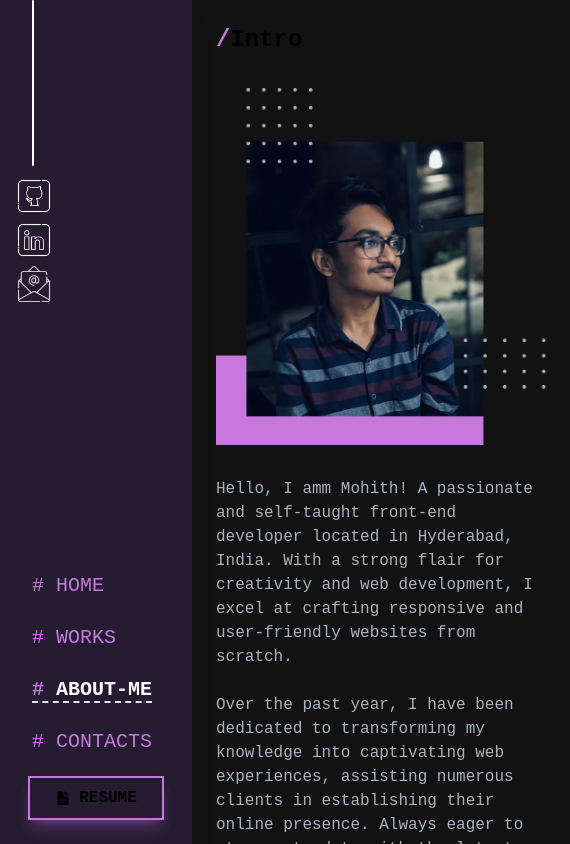
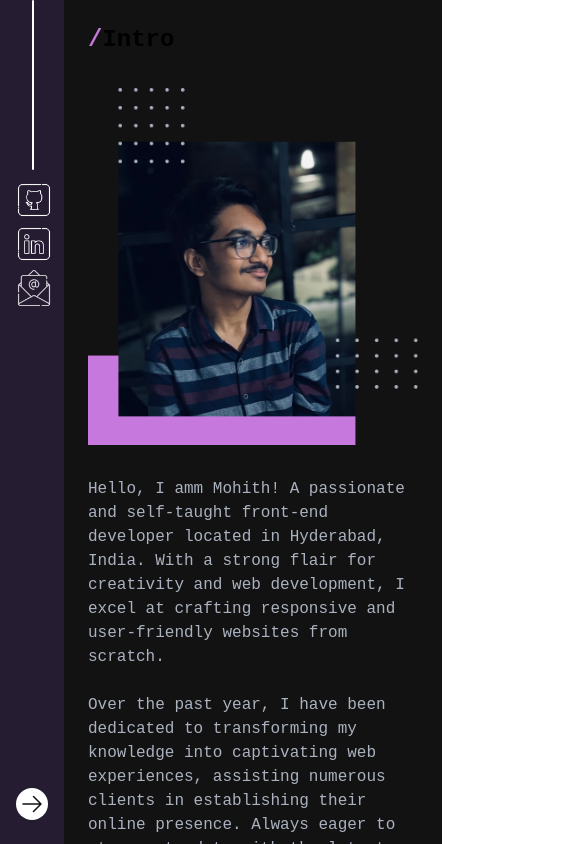
Before and after one commit to Mohith-Kumar28/my_portfolio, a Next.js app: page /about in a window 390 px wide. Shown: the whole page, 570 px wide, since content can reach past the window. Built offline with nearby package versions, Linux system fonts and the light colour scheme.

Commit message:
made it responcivet

```diff
--- a/components/ChatHome.jsx
+++ b/components/ChatHome.jsx
@@ -139,9 +139,9 @@ setLoading(false)
 
 
   return (
-    <div className={` relative  flex flex-col w-full h-screen  ${chatHistory[0]?'justify-end ':'justify-center  p-6 align-middle'} `}
+    <div className={` relative   flex flex-col w-full min-h-screen   ${chatHistory[0]?'justify-end ':'justify-center   p-6 align-middle'} `}
     >
-<div className='w-full mx-auto'>
+<div className='w-full  mx-auto'>
       {chatHistory.length==0&&(<>
 <h1 className='font-bold text-3xl'>
 Hi i am<span className='text-pri-purple shadow-2xl shadow-pri-purple/50'> Mohith</span>, Ask my<br/> my  <span className='text-pri-purple'>AI assistant </span> about me
--- a/components/layout/SideBar.jsx
+++ b/components/layout/SideBar.jsx
@@ -1,12 +1,12 @@
 import { Fragment, useEffect, useState } from 'react'
 import { Disclosure, Transition } from '@headlessui/react'
-import { XMarkIcon,DocumentTextIcon } from '@heroicons/react/24/solid'
+import { XMarkIcon,DocumentTextIcon,ArrowLeftIcon, ArrowRightIcon } from '@heroicons/react/24/solid'
 import Link from 'next/link'
 import { useRouter } from 'next/router'
 import Image from 'next/image'
 
 export default function SideBar() {
-  const [open, setOpen] = useState(true)
+  const [open, setOpen] = useState(false)
 
   const router=useRouter()
 
@@ -50,12 +50,12 @@ export default function SideBar() {
   }, [router])
 
   return (
-    <Transition.Root show={open} as={Fragment}>
-      <Disclosure as="div"   onClose={setOpen}>
+    // <Transition.Root show={open} as={Fragment}>
+      <div >
 
 
             <div className="pointer-events-none h-screen   flex ">
-              <Transition.Child
+              {/* <Transition.Child
                 as={Fragment}
                 enter="transform transition ease-in-out duration-500 sm:duration-700"
                 enterFrom="translate-y-full"
@@ -63,8 +63,8 @@ export default function SideBar() {
                 leave="transform transition ease-in-out duration-500 sm:duration-700"
                 leaveFrom="translate-y-0"
                 leaveTo="translate-y-full"
-              >
-                <Disclosure.Panel className="pointer-events-auto relative  w-48">
+              > */}
+                <div className={`pointer-events-auto   h-full   ${open?'w-48 absolute z-50':'w-16 '} md:relative md:w-48 `}>
 
 
                   <div className="flex  h-full flex-col  bg-pri-purple-dark py-6 pt-0 px-4 shadow-xl ">
@@ -83,7 +83,7 @@ export default function SideBar() {
     </Link>
                   </div>
                     </div>
-                    <div className=" text-xl mt-6 flex flex-col gap-y-6 px-4 sm:px-6">
+                   <div className={`${open?'':'hidden'} md:flex text-xl mt-6 flex flex-col gap-y-6 px-4 sm:px-6`}>
 
                         {menu.map((i)=>(
                           <Link key={i.name} href={i.href}>
@@ -91,15 +91,21 @@ export default function SideBar() {
                             </Link>   ))}
                     </div>
                     </div>
-                    <Link target='_blank' href={'/assets/resume.pdf'} className='w-full '>                  <div className='border-pri-purple text-center  border-2 mx-3 mt-5 py-2 hover:bg-white hover:text-pri-purple font-bold flex justify-center gap-2  shadow-lg shadow-pri-purple/30' ><DocumentTextIcon className='w-4'/> RESUME</div>
+                   <Link target='_blank' href={'/assets/resume.pdf'} className={`${open?'w-full':'hidden'} md:block md:w-full `}>                  <div className='border-pri-purple text-center  border-2 mx-3 mt-5 py-2 hover:bg-white hover:text-pri-purple font-bold flex justify-center gap-2  shadow-lg shadow-pri-purple/30' ><DocumentTextIcon className='w-4'/> RESUME</div>
                     </Link>
 
+<div onClick={()=>setOpen(!open)} className='md:hidden justify-center mt-6 flex cursor-pointer'>
+  {open?(
+     <ArrowLeftIcon className='w-12 rounded-full bg-white text-pri-black p-1'/>
+  ):(
+  <ArrowRightIcon className='w-12 rounded-full bg-white text-pri-black p-1'/>)}
+</div>
                   </div>
-                </Disclosure.Panel>
-              </Transition.Child>
+                </div>
+              {/* </Transition.Child> */}
             </div>
 
-      </Disclosure>
-    </Transition.Root>
+      </div>
+    // </Transition.Root>
   )
 }
--- a/pages/index.js
+++ b/pages/index.js
@@ -11,7 +11,9 @@ export default function Home() {
   return (
 
     <Structure>
+      <div className='overflow-y-auto h-screen'>
     <ChatHome/>
+    </div>
     </Structure>
 
   )
```
